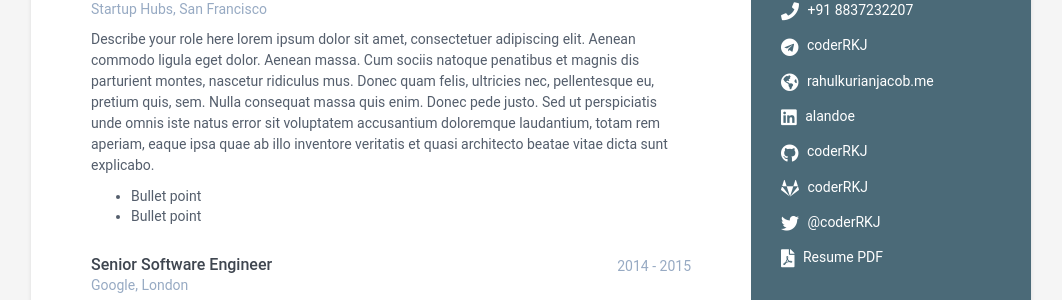
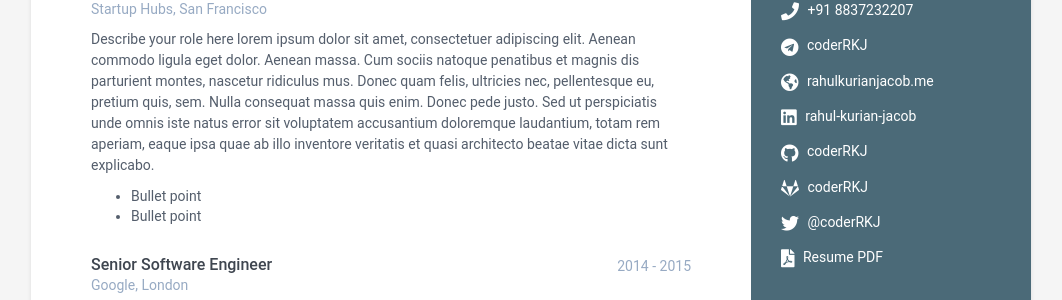
Before and after one commit to coderRKJ/coderRKJ.github.io, a Jekyll site: the page built from index.html, in a window 1280 px wide. Shown: the part 355-655 px from the top of the page, without its empty margins (109-1171 px from the left). Built offline with Jekyll 4.4.1, drawn with Linux system fonts in a browser that asks for light colours.

Commit message:
Update LinkedIn profile link

```diff
--- a/_data/data.yml
+++ b/_data/data.yml
@@ -15,7 +15,7 @@ sidebar:
     email: rahulkurianjacob@gmail.com
     phone: +91 8837232207
     website: rahulkurianjacob.me #do not add http://
-    linkedin: alandoe
+    linkedin: rahul-kurian-jacob
 #     xing: coderRKJ
     github: coderRKJ
     telegram: coderRKJ # add your nickname without '@' sign
```
